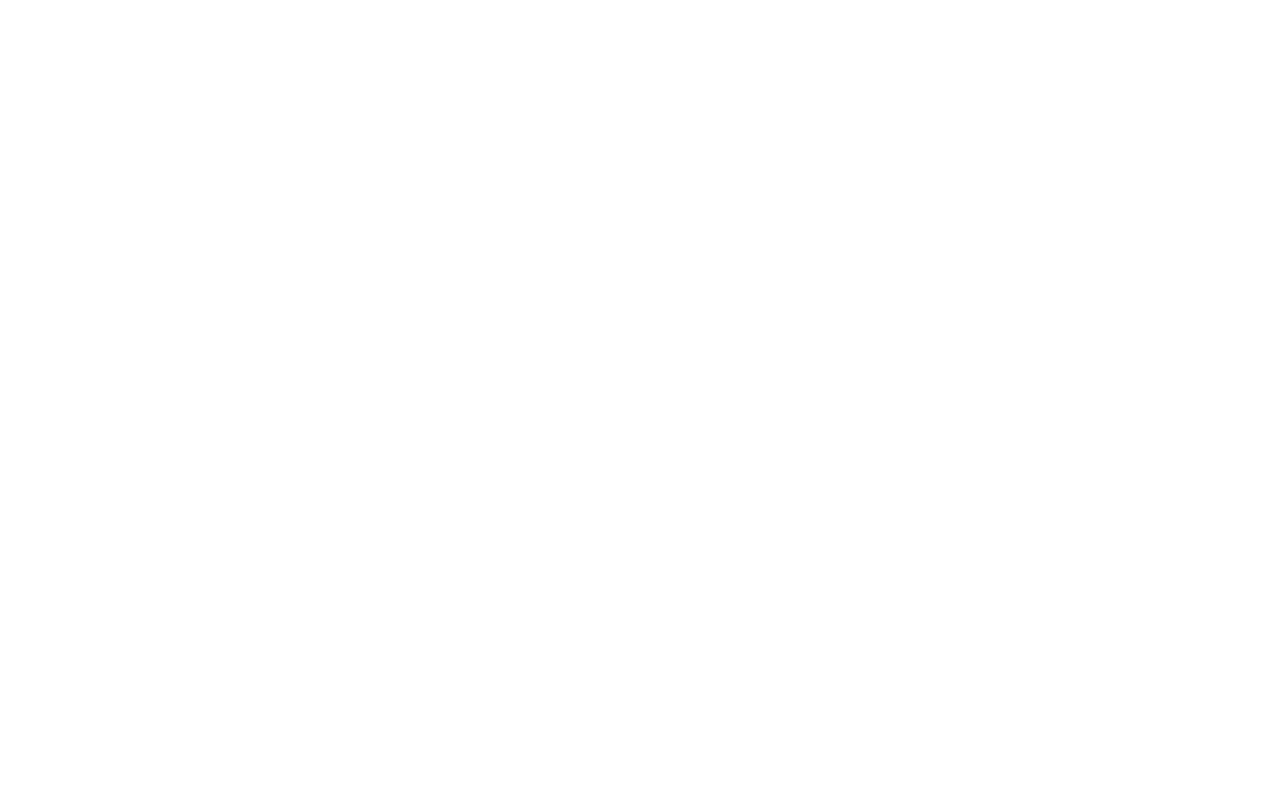
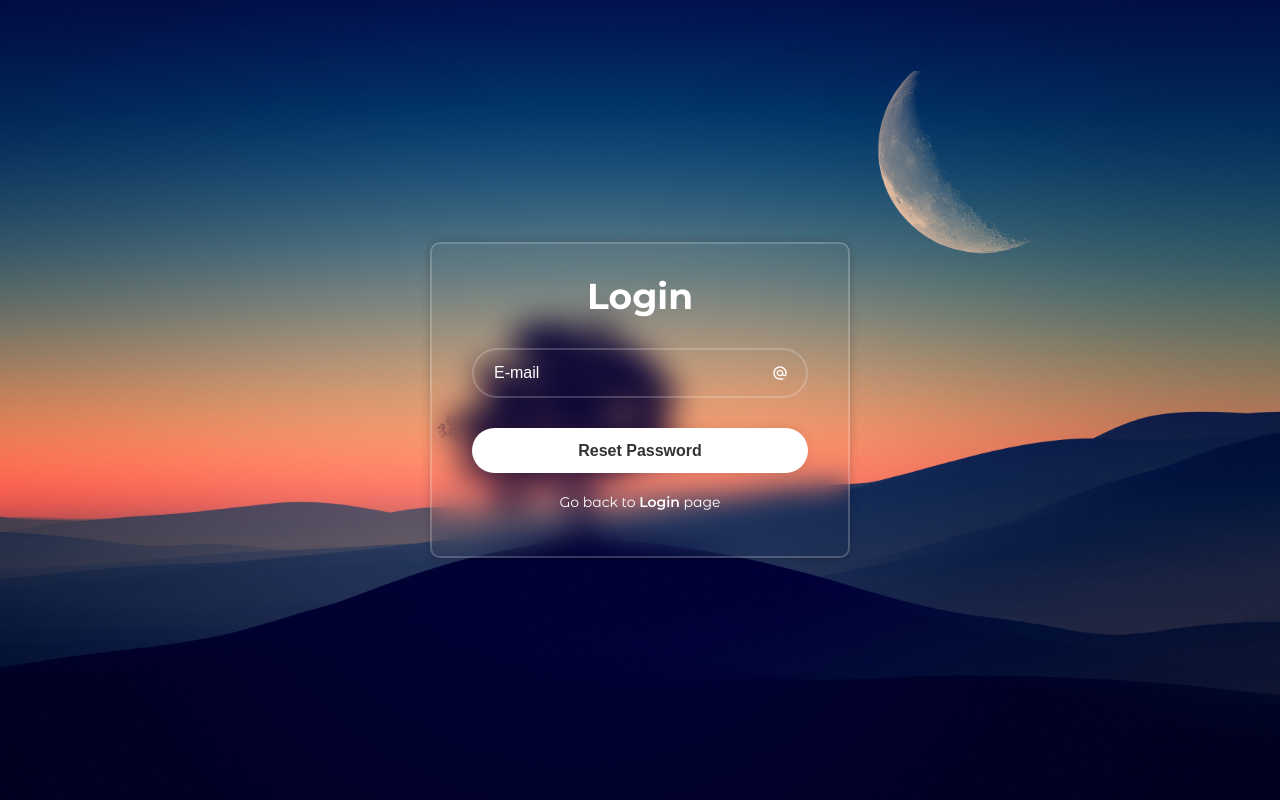
Before and after one commit to valterekarina/Shopping-list, a React (Create React App) app in the folder shopping-list-app/: page /forgot-password in a window 1280 px wide. Before the commit this address had no page. Built offline with nearby package versions, Linux system fonts and the light colour scheme.

Commit message:
password reset

```diff
--- a/shopping-list-app/src/App.js
+++ b/shopping-list-app/src/App.js
@@ -7,6 +7,7 @@
 import Profile from './components/Profile';
 import ProductList from './components/ProductList';
 import Recipes from './components/Recipes';
+import PasswordReset from './components/PasswordReset';
 
 function App() {
   return (
@@ -18,6 +19,7 @@
           <Route path="/profile" element={<Profile />} />
           <Route path="/product-list" element={<ProductList />} />
           <Route path="/recipes" element={<Recipes />} />
+          <Route path="/forgot-password" element={<PasswordReset />} />
       </Routes>
     </BrowserRouter>
 
--- /dev/null
+++ b/shopping-list-app/src/components/PasswordReset.js
@@ -0,0 +1,48 @@
+import React, { useState } from "react";
+import { useNavigate } from "react-router-dom";
+import { getAuth, sendPasswordResetEmail } from "firebase/auth";
+
+import { MdOutlineAlternateEmail } from "react-icons/md";
+import './SignInUp.css';
+
+const SignIn = () =>{
+    const [email, setEmail] = useState("");
+
+    const navigate = useNavigate();
+
+    const handleResetPassword = async(e) => {
+        e.preventDefault();
+
+        const auth = getAuth();
+        sendPasswordResetEmail(auth, email)
+        .then(() => {
+            navigate("/login");
+        })
+        .catch((error) => {
+            const errorCode = error.code;
+            const errorMessage = error.message;
+
+            console.log(errorCode, errorMessage);
+        });
+    }
+
+    return(
+        <div className="sign">
+            <div className="wrapper">
+                <form>
+                    <h1>Login</h1>
+                    <div className="input-box">
+                        <input type="email" placeholder="E-mail" value={email} onChange={e => setEmail(e.target.value)} required />
+                        <MdOutlineAlternateEmail className="icon"/>
+                    </div>
+                    <button onClick={handleResetPassword}>Reset Password</button>
+                    <div className="register-link">
+                        <p>Go back to <a href="/login">Login</a> page</p>
+                    </div>
+                </form>
+            </div>
+        </div>
+    );
+}
+
+export default SignIn;
--- a/shopping-list-app/src/components/SignIn.js
+++ b/shopping-list-app/src/components/SignIn.js
@@ -52,7 +52,7 @@
                         <FaLock className="icon"/>
                     </div>
                     <div className="forget-password">
-                        <a href="/">Forget Password?</a>
+                        <a href="/forgot-password">Forget Password?</a>
                     </div>
 
                     <button onClick={handleLogin}>Login</button>
--- a/shopping-list-app/src/components/SignUp.js
+++ b/shopping-list-app/src/components/SignUp.js
@@ -25,7 +25,7 @@
         const q = query(collection(db, "users"), where("username", "==", username));
 
         const querySnapshot = await getDocs(q);
-        if (querySnapshot.size==0){
+        if (querySnapshot.size===0){
             if (password === confirmPassword){
                 const auth = getAuth();
                 createUserWithEmailAndPassword(auth, email, password)
```
